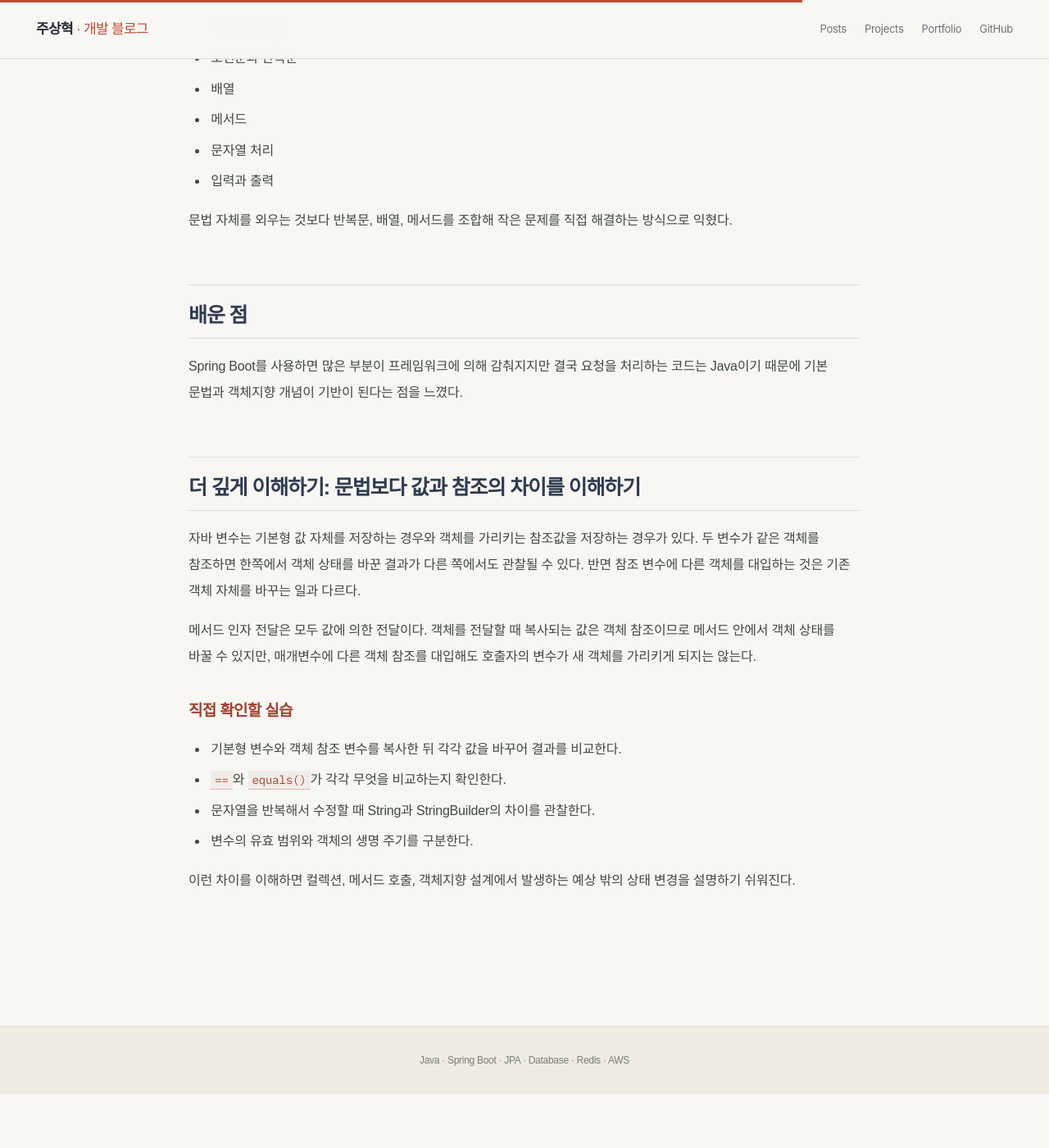
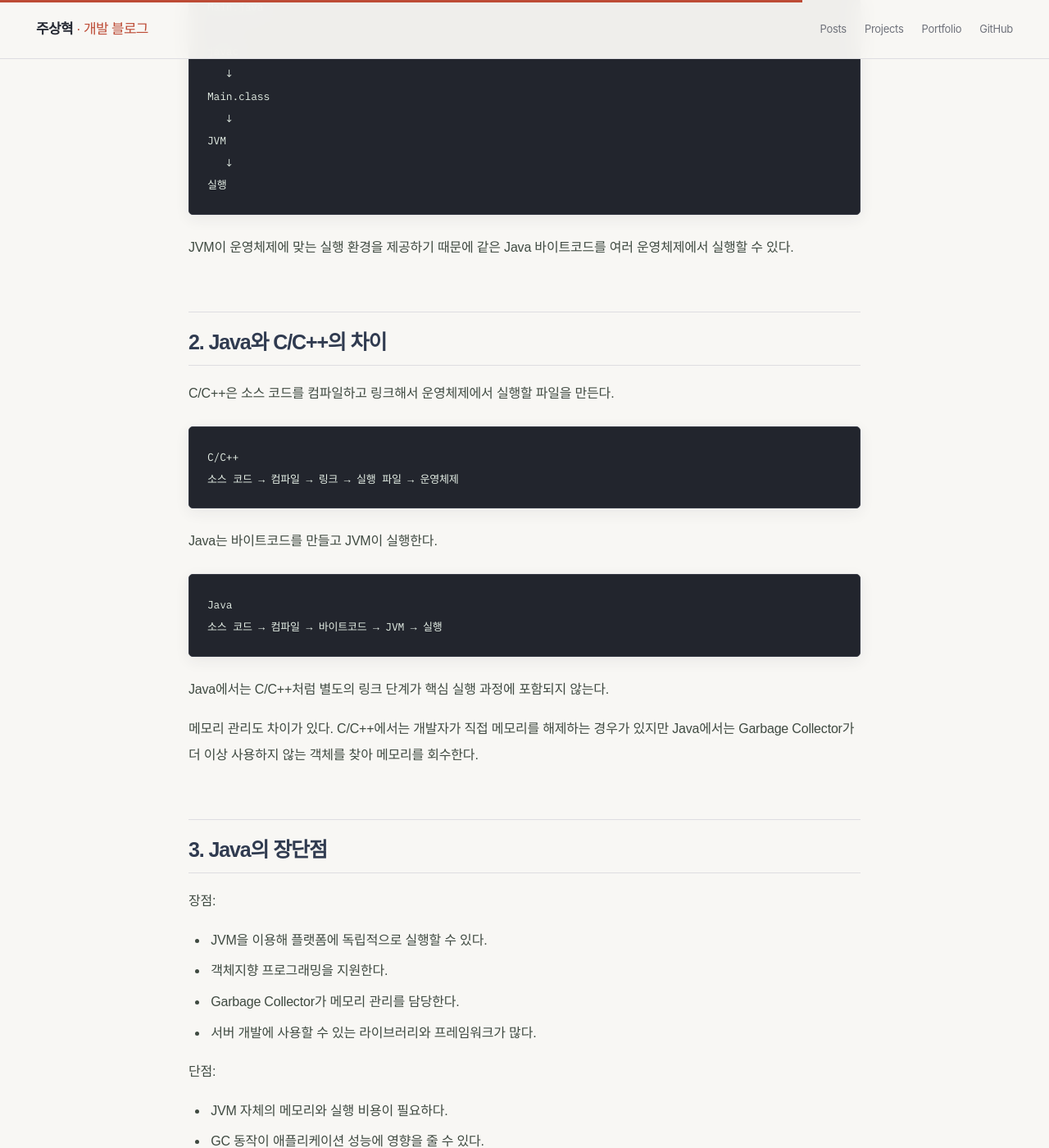
Before and after one commit to zuzusnasna/zuzusnasna.github.io, a Jekyll site: the page built from _posts/2026-10-03-java-basic.md, in a window 1280 px wide and 1400 px high, scrolled down 1095 px. Shown: the whole window at 82% size. Built offline with Jekyll 4.4.1, drawn with Linux system fonts in a browser that asks for light colours; some web fonts are replaced; before the commit the page ends 2429 px from its top, so only the background shows below that; some of the changed text lies outside the part shown.

Commit message:
정리: Java 기본 개념 필기본

````diff
--- a/_posts/2026-10-03-java-basic.md
+++ b/_posts/2026-10-03-java-basic.md
@@ -1,53 +1,74 @@
 ---
 layout: post
-title: "Java 기본 문법을 다시 정리한 내용"
-date: 2026-10-03 09:00:00 +0900
-categories: [학습]
+title: "Java 기본 개념 — Java의 특징과 C/C++ 차이"
+date: 2026-10-30 11:00:00 +0900
+categories: [Spring]
 tags: [Java]
 ---
 
-부트캠프에서 Java 문법을 익히면서 이후 Spring을 이해하기 위한 기본기를 정리했다.
+오늘은 Java가 어떤 언어인지, 실행 방식이 C/C++과 어떻게 다른지부터 정리했다.
 
-## 기본 구성
+## 1. Java 프로그래밍이란?
 
-Java 프로그램은 클래스와 메서드를 중심으로 구성된다.
+Java는 객체지향 프로그래밍 언어다. 소스 코드를 바로 운영체제에서 실행하는 것이 아니라 컴파일해서 바이트코드로 만든 다음 JVM이 실행한다.
 
 ```java
 public class Main {
     public static void main(String[] args) {
-        int age = 20;
-        if (age >= 20) {
-            System.out.println("성인");
-        }
+        System.out.println("Hello Java");
     }
 }
 ```
 
-## 학습한 핵심 문법
+실행 흐름은 다음과 같다.
 
-- 변수와 자료형
-- 조건문과 반복문
-- 배열
-- 메서드
-- 문자열 처리
-- 입력과 출력
+```text
+Main.java
+   ↓
+javac
+   ↓
+Main.class
+   ↓
+JVM
+   ↓
+실행
+```
 
-문법 자체를 외우는 것보다 반복문, 배열, 메서드를 조합해 작은 문제를 직접 해결하는 방식으로 익혔다.
+JVM이 운영체제에 맞는 실행 환경을 제공하기 때문에 같은 Java 바이트코드를 여러 운영체제에서 실행할 수 있다.
 
-## 배운 점
+## 2. Java와 C/C++의 차이
 
-Spring Boot를 사용하면 많은 부분이 프레임워크에 의해 감춰지지만 결국 요청을 처리하는 코드는 Java이기 때문에 기본 문법과 객체지향 개념이 기반이 된다는 점을 느꼈다.
+C/C++은 소스 코드를 컴파일하고 링크해서 운영체제에서 실행할 파일을 만든다.
 
-## 더 깊게 이해하기: 문법보다 값과 참조의 차이를 이해하기
+```text
+C/C++
+소스 코드 → 컴파일 → 링크 → 실행 파일 → 운영체제
+```
 
-자바 변수는 기본형 값 자체를 저장하는 경우와 객체를 가리키는 참조값을 저장하는 경우가 있다. 두 변수가 같은 객체를 참조하면 한쪽에서 객체 상태를 바꾼 결과가 다른 쪽에서도 관찰될 수 있다. 반면 참조 변수에 다른 객체를 대입하는 것은 기존 객체 자체를 바꾸는 일과 다르다.
+Java는 바이트코드를 만들고 JVM이 실행한다.
 
-메서드 인자 전달은 모두 값에 의한 전달이다. 객체를 전달할 때 복사되는 값은 객체 참조이므로 메서드 안에서 객체 상태를 바꿀 수 있지만, 매개변수에 다른 객체 참조를 대입해도 호출자의 변수가 새 객체를 가리키게 되지는 않는다.
+```text
+Java
+소스 코드 → 컴파일 → 바이트코드 → JVM → 실행
+```
 
-### 직접 확인할 실습
-- 기본형 변수와 객체 참조 변수를 복사한 뒤 각각 값을 바꾸어 결과를 비교한다.
-- `==`와 `equals()`가 각각 무엇을 비교하는지 확인한다.
-- 문자열을 반복해서 수정할 때 String과 StringBuilder의 차이를 관찰한다.
-- 변수의 유효 범위와 객체의 생명 주기를 구분한다.
+Java에서는 C/C++처럼 별도의 링크 단계가 핵심 실행 과정에 포함되지 않는다.
 
-이런 차이를 이해하면 컬렉션, 메서드 호출, 객체지향 설계에서 발생하는 예상 밖의 상태 변경을 설명하기 쉬워진다.
+메모리 관리도 차이가 있다. C/C++에서는 개발자가 직접 메모리를 해제하는 경우가 있지만 Java에서는 Garbage Collector가 더 이상 사용하지 않는 객체를 찾아 메모리를 회수한다.
+
+## 3. Java의 장단점
+
+장점:
+
+- JVM을 이용해 플랫폼에 독립적으로 실행할 수 있다.
+- 객체지향 프로그래밍을 지원한다.
+- Garbage Collector가 메모리 관리를 담당한다.
+- 서버 개발에 사용할 수 있는 라이브러리와 프레임워크가 많다.
+
+단점:
+
+- JVM 자체의 메모리와 실행 비용이 필요하다.
+- GC 동작이 애플리케이션 성능에 영향을 줄 수 있다.
+- C/C++처럼 메모리를 직접 세밀하게 제어하기 어렵다.
+
+Java를 이해할 때는 문법만 보는 것보다 `소스 코드 → 바이트코드 → JVM`으로 이어지는 실행 구조를 같이 보는 것이 중요했다.
````
